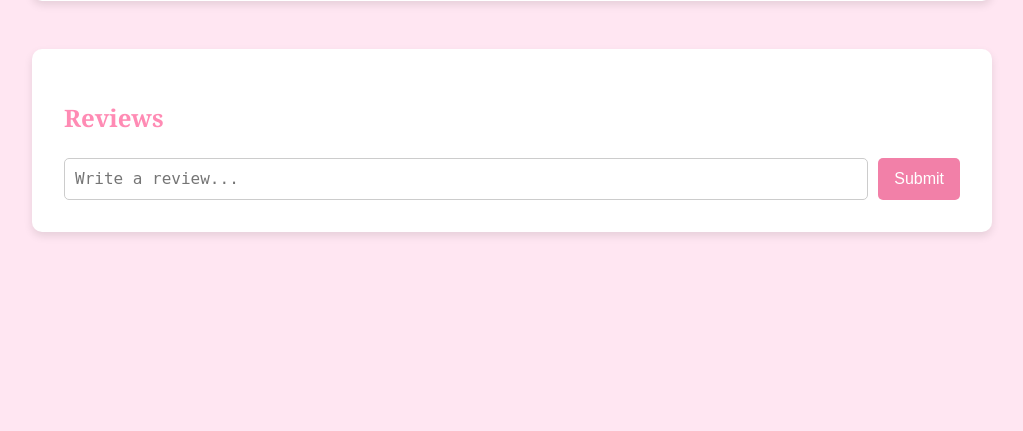
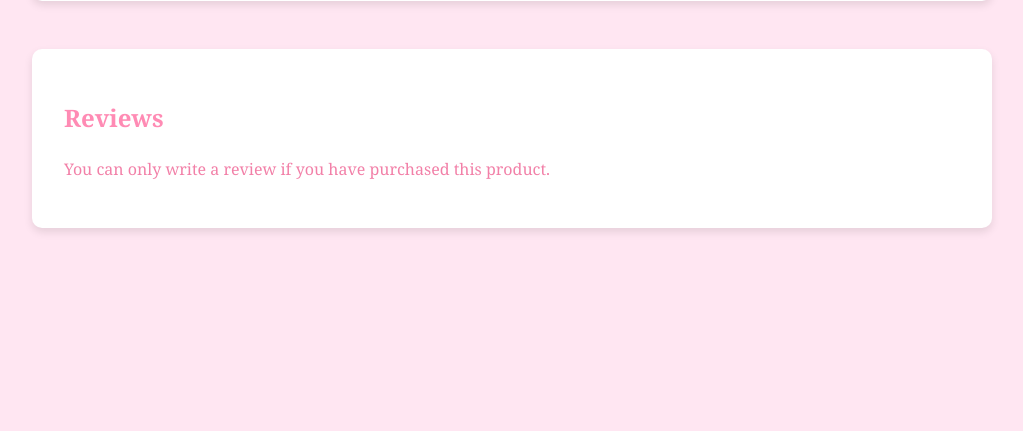
Before and after one commit to AlithaPwls/nailshop, a PHP site: page /product_details.php?id=1 in a window 1280 px wide. Shown: the part 660-1091 px from the top of the page, without its empty margins (128-1151 px from the left). After the commit the page ends 892 px from the top, so only its background shows below. Run offline with PHP 8.4, Linux system fonts and the light colour scheme; the visitor is signed in with stand-in values (Sample User, id 1); data comes from the database, SQL or seed files in the repository; tables that the repository leaves empty hold one stand-in row (values such as "Sample post").

Commit message:
reviews only for buyers

```diff
--- a/classes/Order.php
+++ b/classes/Order.php
@@ -25,5 +25,22 @@ class Order {
         $stmt->bindValue(":user_id", $userId);
         return $stmt->execute();
     }
+    public static function userHasPurchasedProduct($userId, $productId) {
+        $conn = Db::getConnection();
+        $stmt = $conn->prepare("
+            SELECT COUNT(*)
+            FROM orders
+            WHERE user_id = :user_id
+            AND JSON_SEARCH(products, 'one', :product_id, NULL, '$[*].product_id') IS NOT NULL
+        ");
+        $stmt->bindValue(':user_id', $userId, PDO::PARAM_INT);
+        $stmt->bindValue(':product_id', (string)$productId, PDO::PARAM_STR); // Cast productId naar string
+        $stmt->execute();
+        return $stmt->fetchColumn() > 0;
+    }
+
+
+
+
 }
 ?>
--- a/product_details.php
+++ b/product_details.php
@@ -3,7 +3,7 @@ session_start();
 
 include_once (__DIR__ . "/classes/products.php");
 include_once (__DIR__ . "/classes/Review.php");
-
+include_once (__DIR__ . "/classes/Order.php");
 
 // Controleer of de gebruiker is ingelogd
 if (!isset($_SESSION['loggedin']) || $_SESSION['loggedin'] !== true) {
@@ -25,6 +25,10 @@ if (!$product) {
     echo "Product not found.";
     exit();
 }
+
+// Controleer of de gebruiker dit product heeft gekocht
+$user_id = $_SESSION['user_id'];
+$hasPurchased = Order::userHasPurchasedProduct($user_id, $product_id);
 
 // Haal reviews op via de Review-class
 $reviews = Review::getReviewsByProductId($product_id);
@@ -53,17 +57,22 @@ $reviews = Review::getReviewsByProductId($product_id);
                 <button class="add" data-product-id="<?= $product['id']; ?>">Add to cart</button>
                 <?php if ($_SESSION['is_admin'] == 1): ?>
                         <a href="edit_product.php?id=<?php echo $product['id']; ?>" class="edit-product-btn">Edit Product</a>
-                    <?php endif; ?>
+                <?php endif; ?>
             </div>
         </div>
     </div>
 
     <div class="reviews-section">
         <h2>Reviews</h2>
-        <form id="review-form">
-            <textarea id="review-text" placeholder="Write a review..." required></textarea>
-            <button type="submit">Submit</button>
-        </form>
+
+        <?php if ($hasPurchased): ?>
+            <form id="review-form">
+                <textarea id="review-text" placeholder="Write a review..." required></textarea>
+                <button type="submit">Submit</button>
+            </form>
+        <?php else: ?>
+            <p>You can only write a review if you have purchased this product.</p>
+        <?php endif; ?>
 
         <!-- Bestaande reviews weergeven -->
         <div class="reviews-container">
@@ -77,17 +86,13 @@ $reviews = Review::getReviewsByProductId($product_id);
         </div>
     </div>
 
-
-</div>
-
 <script>
-document.getElementById('review-form').addEventListener('submit', function(e) {
-    e.preventDefault(); // Voorkomt de standaard form-submissie
+document.getElementById('review-form')?.addEventListener('submit', function(e) {
+    e.preventDefault();
 
     const reviewText = document.getElementById('review-text').value;
     const productId = <?= json_encode($product['id']); ?>;
 
-    // Stuur de gegevens via AJAX naar de server
     fetch('submit_review.php', {
         method: 'POST',
         headers: {
@@ -98,7 +103,6 @@ document.getElementById('review-form').addEventListener('submit', function(e) {
     .then(response => response.json())
     .then(data => {
         if (data.success) {
-            // Nieuwe review toevoegen aan de reviews-container
             const reviewsContainer = document.querySelector('.reviews-container');
             const newReview = document.createElement('div');
             newReview.classList.add('review-item');
@@ -108,8 +112,6 @@ document.getElementById('review-form').addEventListener('submit', function(e) {
                 <p>${data.text}</p>
             `;
             reviewsContainer.appendChild(newReview);
-
-            // Maak het formulier leeg
             document.getElementById('review-text').value = '';
         } else {
             alert('Failed to submit review: ' + data.error);
@@ -120,7 +122,6 @@ document.getElementById('review-form').addEventListener('submit', function(e) {
         alert('An error occurred while submitting your review.');
     });
 });
-
 </script>
 
 </body>
```
